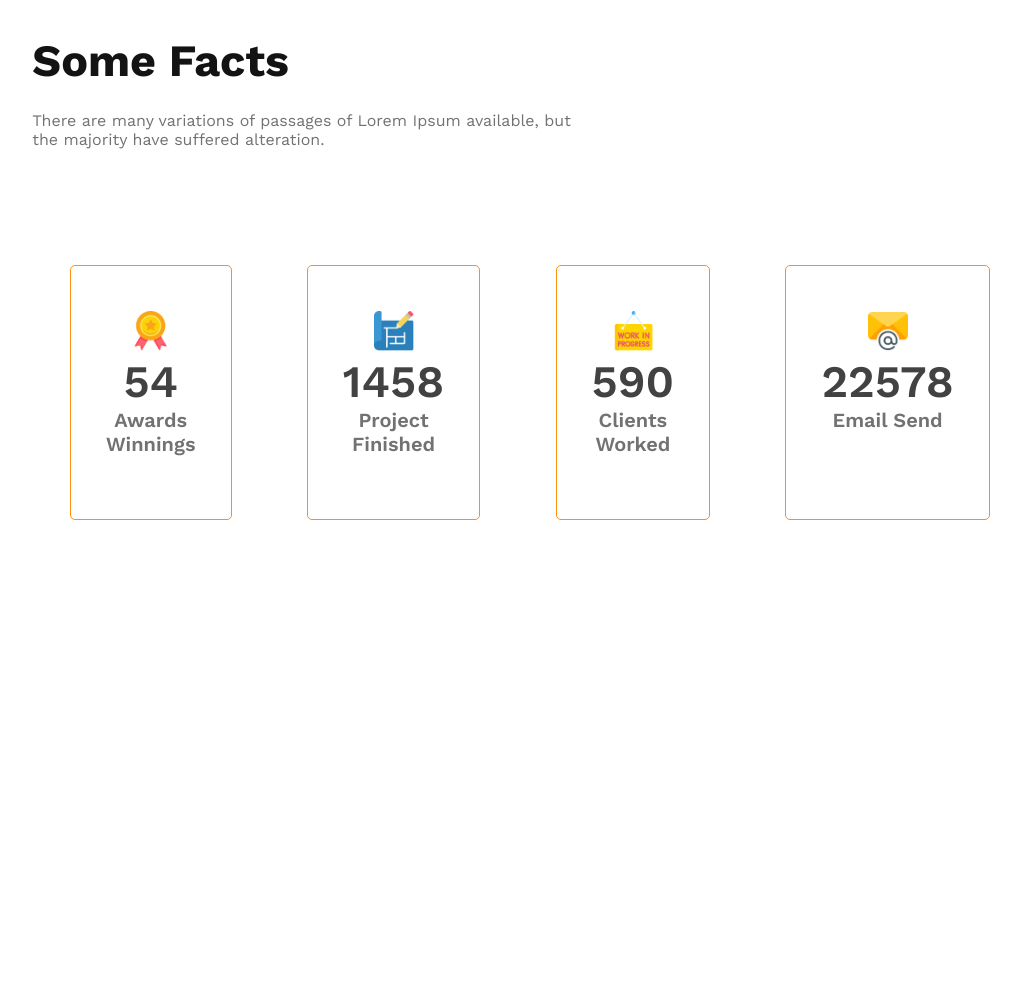
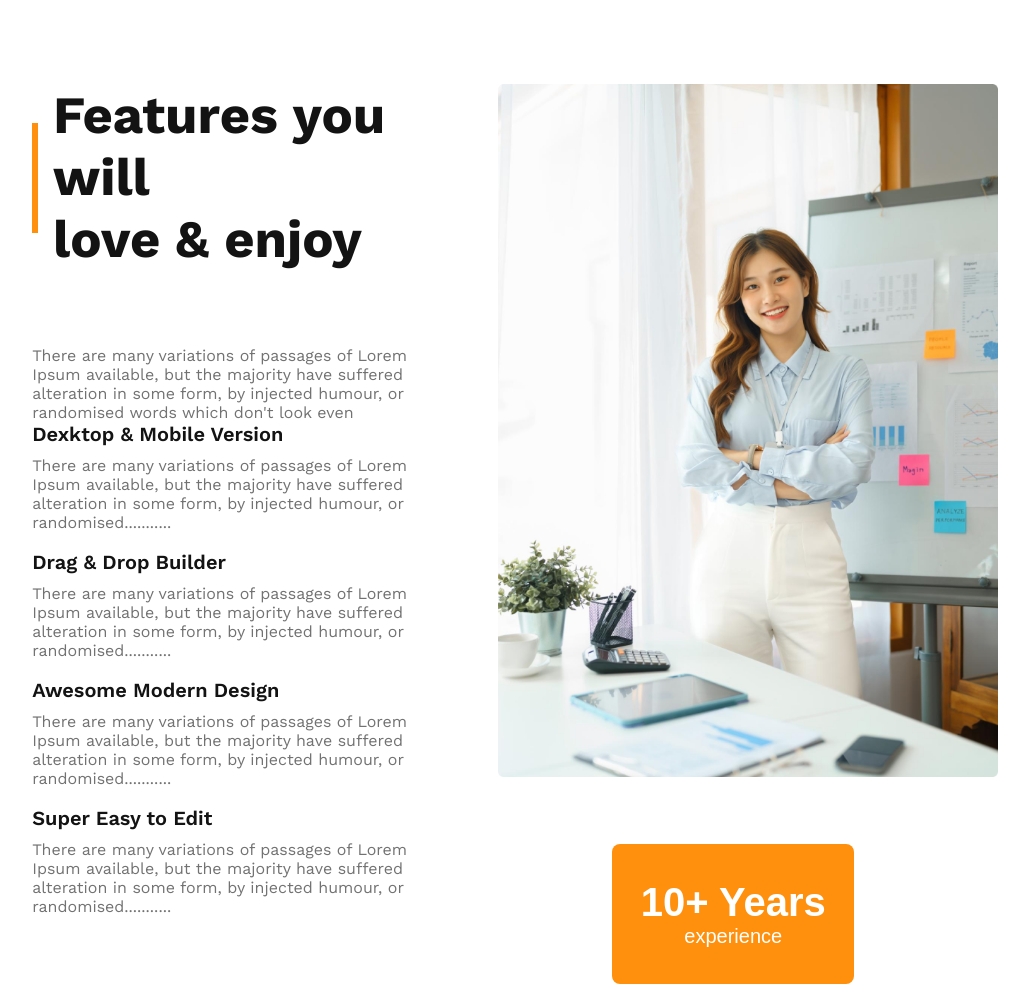
Before and after one commit to Shaon247on/g3-architects-resources, a plain HTML site: page index.html in a window 1280 px wide. Shown: the part 1840-2828 px from the top of the page, without its empty margins (125-1154 px from the left). Before the commit the page ends 2418 px from the top, so only its background shows below. Drawn offline with nearby package versions, Linux system fonts and the light colour scheme.

Commit message:
added the love section

```diff
--- a/index.html
+++ b/index.html
@@ -65,7 +65,35 @@
 
         <!-- start of love section -->
         <section>
+            <div class="love-section">
+                <div class="love-text-section">
+                    <div class="love-title"><h3>Features you will <br> love & enjoy</h3>
+                        <div class="vartical-line"> </div>
+                    </div>
+                    <p class="love-details">There are many variations of passages of Lorem Ipsum available, but the majority have suffered alteration in some form, by injected humour, or randomised words which don't look even</p>
+                    <div class="love-tittle-container">
+                        <h4 class="love-description-title">Dexktop & Mobile Version</h4>
+                        <p class="love-description">There are many variations of passages of Lorem Ipsum available, but the majority have suffered alteration in some form, by injected humour, or randomised...........</p>
+                    </div>
+                    <div class="love-tittle-container">
+                        <h4 class="love-description-title">Drag & Drop Builder</h4>
+                        <p class="love-description">There are many variations of passages of Lorem Ipsum available, but the majority have suffered alteration in some form, by injected humour, or randomised...........</p>
+                    </div>
+                    <div class="love-tittle-container">
+                        <h4 class="love-description-title">Awesome Modern Design</h4>
+                        <p class="love-description">There are many variations of passages of Lorem Ipsum available, but the majority have suffered alteration in some form, by injected humour, or randomised...........</p>
+                    </div>
+                    <div class="love-tittle-container">
+                        <h4 class="love-description-title">Super Easy to Edit</h4>
+                        <p class="love-description">There are many variations of passages of Lorem Ipsum available, but the majority have suffered alteration in some form, by injected humour, or randomised...........</p>
+                    </div>
+                    <button class="love-experience"><span class="years">10+ Years</span> <span class="experience">experience</span></button>
 
+                </div>
+                <div class="love-imagee-section">
+                    <img class="love-image" src="images/architect.png" alt="">
+                </div>
+            </div>
         </section>
         <!-- end of love section -->
         <section>
@@ -97,6 +125,7 @@
                     </div>
                 </div>
         </section>
+        <!-- end of facts section -->
     </main>
 
     <footer>
--- a/style/style.css
+++ b/style/style.css
@@ -159,6 +159,96 @@ nav li {
 /* end of feature section */
 
 /* start of love section */
+
+.love-section {
+    margin: 50px 11.66vw 100px;
+    display: flex;
+    gap: 50px;
+    position: relative;
+}
+
+.love-text-section {}
+
+.love-title {
+    max-width: 468px;
+    color: #131313;
+    font-size: 2.8rem;
+    font-weight: 700;
+    margin-bottom: 24px;
+    display: flex;
+    flex-direction: row-reverse;
+    align-items: center;
+    gap: 15px;
+}
+
+.vartical-line {
+    border: 2px solid #FF900E;
+    background: #FF900E;
+    width: 2px;
+    height: 106px;
+    margin-bottom: 50px;
+}
+
+
+.love-details {
+    max-width: 586px;
+    color: #727272;
+    margin-bottom: 0px;
+}
+
+.love-tittle-container {
+    max-width: 500px;
+    margin-bottom: 18px;
+}
+
+.love-description-title {
+    color: #131313;
+    font-size: 20px;
+    font-weight: 600;
+    margin-bottom: 10px;
+}
+
+.love-description {
+    max-width: 450px;
+    max-width: 586px;
+    color: #727272;
+
+}
+
+.love-experience {
+    max-width: 242px;
+    height: 140px;
+    border-radius: 8px;
+    background: #FF900E;
+    border: none;
+    position: absolute;
+    bottom: -50px;
+    left: 580px;
+}
+
+.years {
+    color: #FFF;
+    text-align: center;
+    font-size: 2.5rem;
+    font-weight: 700;
+}
+
+.experience {
+    color: #FFF;
+    font-size: 1.25rem;
+    font-weight: 500;
+}
+
+.love-imagee-section {}
+
+.love-image {
+    max-width: 500px;
+    /* max-height: 982px; */
+}
+
+
+
+
 /* end of love section */
 
 /* start of facts section */
@@ -218,6 +308,8 @@ nav li {
     font-weight: 600;
 }
 
+/* End of facts section */
+
 
 
 
@@ -245,9 +337,11 @@ nav li {
         flex-direction: column;
 
     }
-     main{
+
+    main {
         padding: 0px 10px;
-     }
+    }
+
     .menu-container {
         flex-direction: column;
         gap: 10px;
@@ -270,15 +364,25 @@ nav li {
         width: 80vw;
     }
 
-    .card-section{
+    .card-section {
         flex-direction: column;
+        gap: 10px;
+        /* flex-wrap: wrap; */
+        align-items: center;
     }
+
     .card-container {
         margin: 0px 10px;
+    }
+    .love-section{
+
     }
 }
 
 @media screen and (min-width:576px) and (max-width: 960px) {
+    /* body{
+        width: 912px;
+    } */
     header {
         padding: 35px;
     }
```
